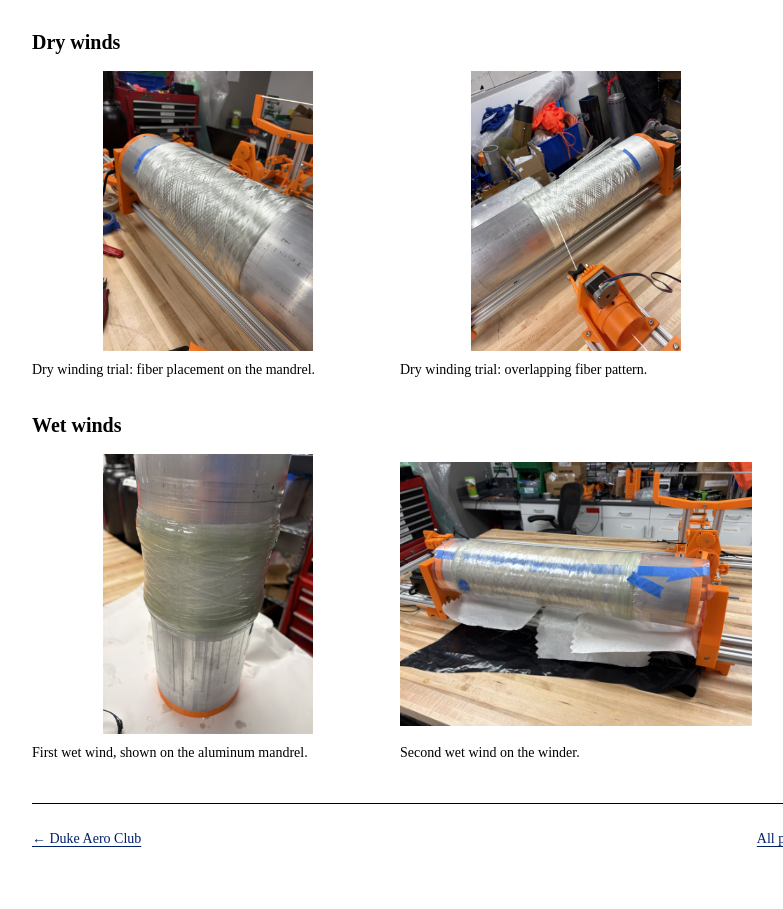
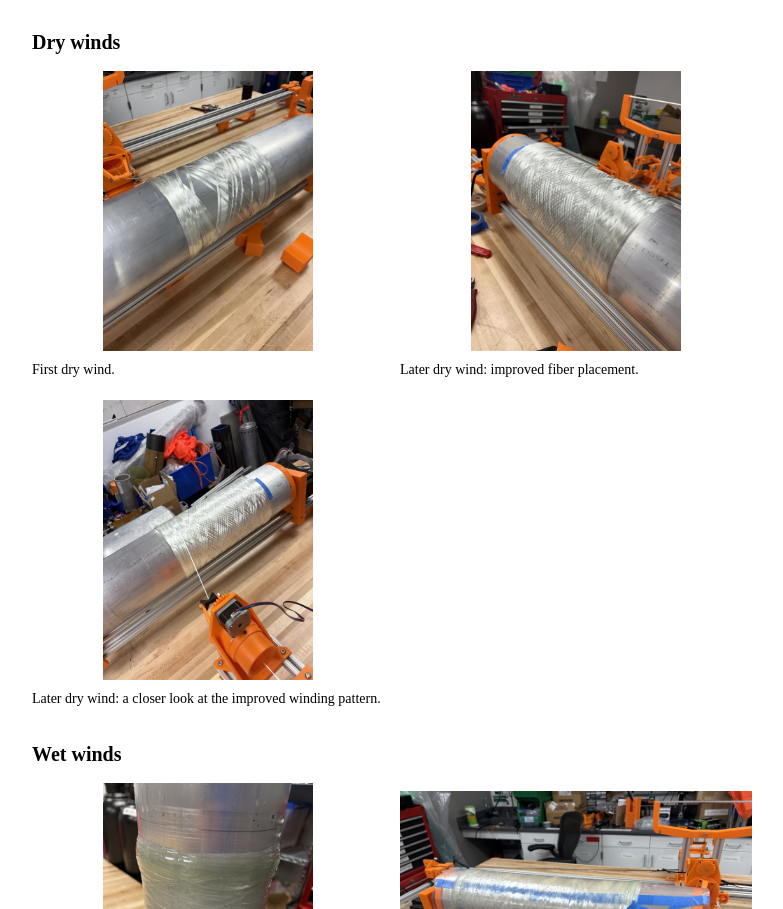
Before and after one commit to tommyc245/Tommy-Coen-Website, a plain HTML site: page filament-winder.html in a window 1280 px wide. Shown: the part 707-1616 px from the top of the page, without its empty margins (204-987 px from the left). Drawn offline with Linux system fonts and the light colour scheme.

Commit message:
Restore first dry wind to show winding improvement

```diff
--- a/filament-winder.html
+++ b/filament-winder.html
@@ -70,12 +70,16 @@
             <h2 id="dry-winds">Dry winds</h2>
             <div class="photo-grid">
                 <figure>
+                    <a href="images/DukeAero/FilamentWinderOverview.webp" target="_blank" rel="noopener" aria-label="Open photo: First dry wind"><img src="images/DukeAero/FilamentWinderOverview.webp" alt="First dry wind with uneven fiber coverage on the aluminum mandrel" loading="lazy" decoding="async" width="1200" height="1600"></a>
+                    <figcaption>First dry wind.</figcaption>
+                </figure>
+                <figure>
                     <a href="images/DukeAero/DryWindDetail.jpg" target="_blank" rel="noopener" aria-label="Open photo: Dry glass fiber crossing the aluminum mandrel beside the winder mechanism"><img src="images/DukeAero/DryWindDetail.jpg" alt="Dry glass fiber crossing the aluminum mandrel beside the winder mechanism" loading="lazy" decoding="async" width="1200" height="1600"></a>
-                    <figcaption>Dry winding trial: fiber placement on the mandrel.</figcaption>
+                    <figcaption>Later dry wind: improved fiber placement.</figcaption>
                 </figure>
                 <figure>
                     <a href="images/DukeAero/DryWindPattern.jpg" target="_blank" rel="noopener" aria-label="Open photo: Overlapping dry glass fiber passes viewed along the mandrel"><img src="images/DukeAero/DryWindPattern.jpg" alt="Overlapping dry glass fiber passes viewed along the mandrel" loading="lazy" decoding="async" width="1200" height="1600"></a>
-                    <figcaption>Dry winding trial: overlapping fiber pattern.</figcaption>
+                    <figcaption>Later dry wind: a closer look at the improved winding pattern.</figcaption>
                 </figure>
             </div>
         </section>
```
